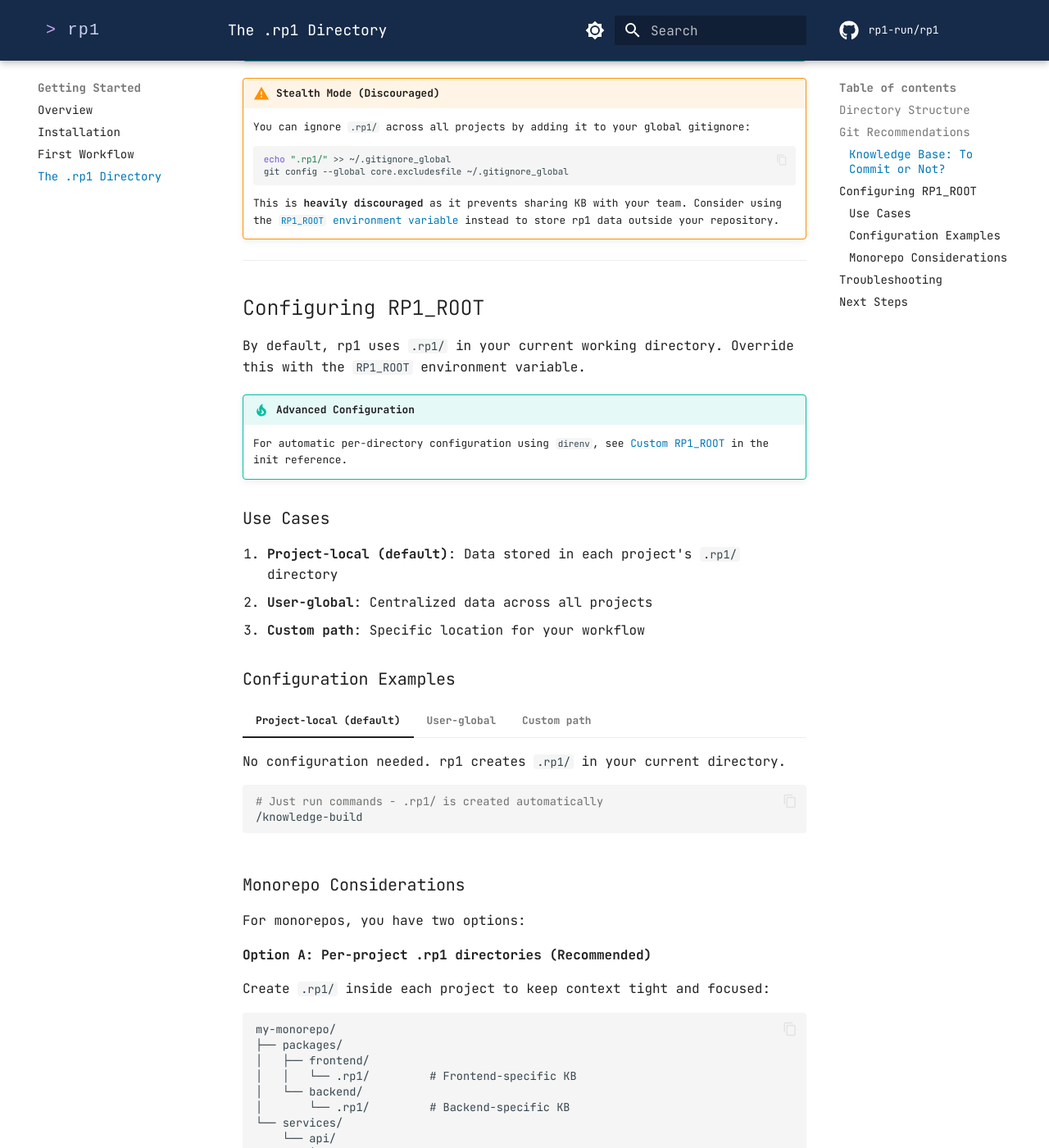
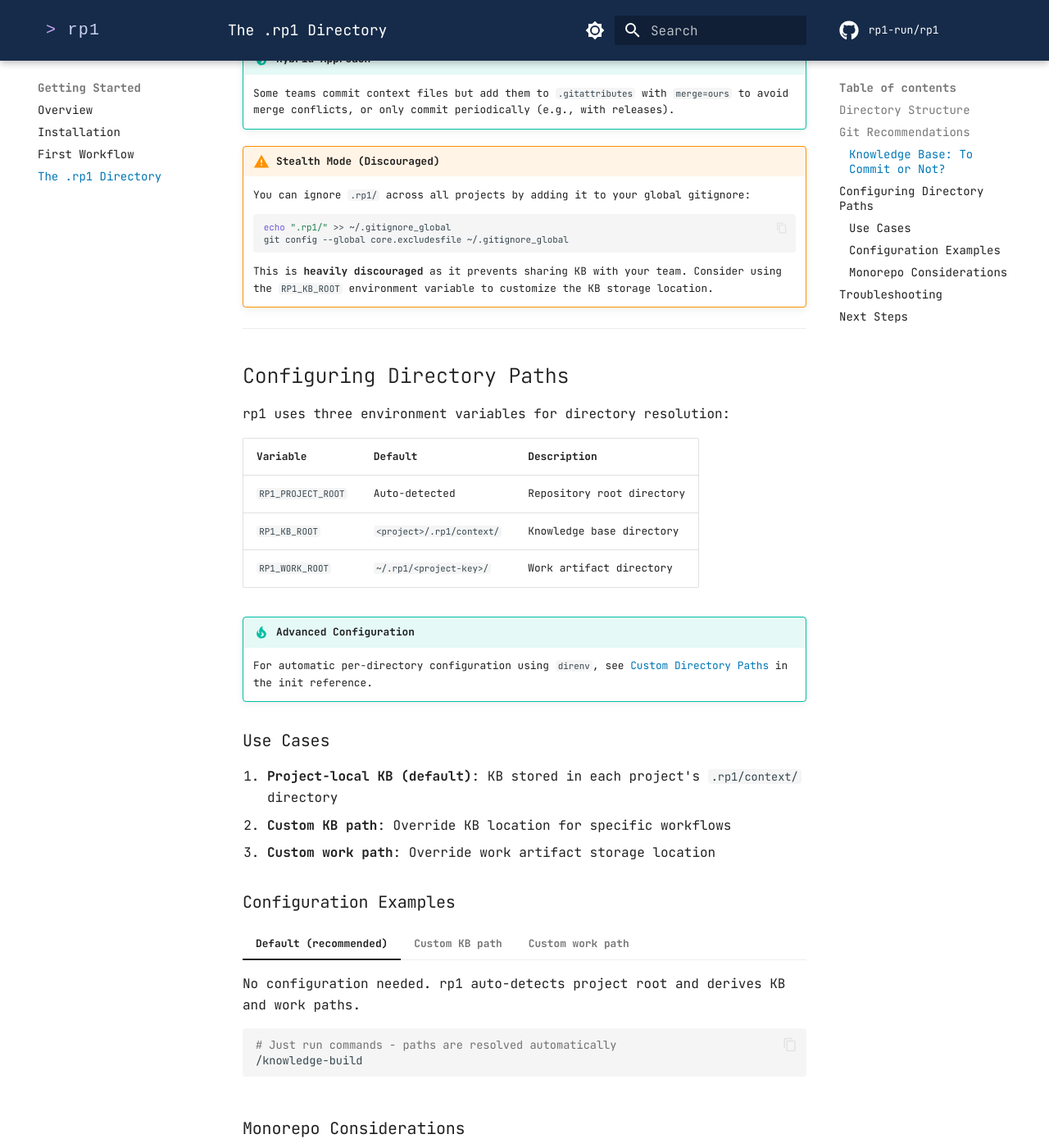
Before and after one commit to rp1-run/rp1, an MkDocs documentation site: the page built from docs/getting-started/rp1-directory.md, in a window 1280 px wide and 1400 px high, scrolled down 1514 px. Shown: the whole window at 82% size. Built offline with MkDocs 1.6.1 and Material for MkDocs 9.7.7, drawn with Linux system fonts in a browser that asks for light colours; comment, search, counter and statistics services are not loaded; some of the changed text lies outside the part shown.

Commit message:
feat(fix-dirs): implement TX-20260330-reinit-fix - fix reinit detection and stale docs
Fix detectReinitState to check legacy .rp1/work/ directory alongside external
workRoot for work content detection during re-initialization. Update stale
RP1_ROOT references in docs and eval YAMLs to use the new three-variable model.

Generated with AI

Co-Authored-By: rp1 <bot@rp1.run>

````diff
--- a/docs/getting-started/rp1-directory.md
+++ b/docs/getting-started/rp1-directory.md
@@ -1,32 +1,35 @@
 # The .rp1 Directory
 
-rp1 stores project-specific data in a `.rp1/` directory at your project root. This location can be customized via the `RP1_ROOT` environment variable ([see below](#configuring-rp1_root)). This guide explains the directory structure, what to commit vs ignore, and how to customize the storage location.
+rp1 stores project-specific knowledge base data in a `.rp1/` directory at your project root, while work artifacts are stored externally in `~/.rp1/<project-key>/`. This guide explains the directory structure, what to commit vs ignore, and how to customize storage locations using the `RP1_PROJECT_ROOT`, `RP1_KB_ROOT`, and `RP1_WORK_ROOT` environment variables.
 
 ---
 
 ## Directory Structure
 
 ```
-.rp1/
-├── context/              # Generated knowledge base (auto-generated)
-│   ├── index.md          # Project overview
-│   ├── architecture.md   # System architecture
-│   ├── modules.md        # Component breakdown
-│   ├── concept_map.md    # Domain concepts
-│   ├── patterns.md       # Implementation patterns
-│   ├── state.json        # Build state tracking (shareable)
-│   └── meta.json         # Local paths (NOT shareable - add to .gitignore)
-└── work/                 # Active development work
-    ├── charter.md        # Project charter (from /blueprint)
-    ├── prds/             # Product requirement documents
-    │   └── *.md          # PRD files created by /blueprint
-    ├── features/         # Feature development artifacts
-    │   └── <feature-id>/ # Per-feature directories
-    │       ├── requirements.md
-    │       ├── design.md
-    │       ├── tasks.md
-    │       └── field-notes.md
-    └── archives/         # Completed/archived features
+.rp1/                         # Project-local (RP1_KB_ROOT)
+├── context/                  # Generated knowledge base (auto-generated)
+│   ├── index.md              # Project overview
+│   ├── architecture.md       # System architecture
+│   ├── modules.md            # Component breakdown
+│   ├── concept_map.md        # Domain concepts
+│   ├── patterns.md           # Implementation patterns
+│   ├── state.json            # Build state tracking (shareable)
+│   └── meta.json             # Local paths (NOT shareable - add to .gitignore)
+├── config/                   # Project configuration
+└── settings.toml             # Directory and project settings
+
+~/.rp1/<project-key>/         # External work dir (RP1_WORK_ROOT)
+├── charter.md                # Project charter (from /blueprint)
+├── prds/                     # Product requirement documents
+│   └── *.md                  # PRD files created by /blueprint
+├── features/                 # Feature development artifacts
+│   └── <feature-id>/         # Per-feature directories
+│       ├── requirements.md
+│       ├── design.md
+│       ├── tasks.md
+│       └── field-notes.md
+└── archives/                 # Completed/archived features
 ```
 
 ---
@@ -61,60 +64,57 @@ The `.rp1/context/` directory contains your auto-generated knowledge base. There
     git config --global core.excludesfile ~/.gitignore_global
     ```
 
-    This is **heavily discouraged** as it prevents sharing KB with your team. Consider using the [`RP1_ROOT` environment variable](#configuring-rp1_root) instead to store rp1 data outside your repository.
+    This is **heavily discouraged** as it prevents sharing KB with your team. Consider using the `RP1_KB_ROOT` environment variable to customize the KB storage location.
 
 ---
 
-## Configuring RP1_ROOT
+## Configuring Directory Paths
 
-By default, rp1 uses `.rp1/` in your current working directory. Override this with the `RP1_ROOT` environment variable.
+rp1 uses three environment variables for directory resolution:
+
+| Variable | Default | Description |
+|----------|---------|-------------|
+| `RP1_PROJECT_ROOT` | Auto-detected | Repository root directory |
+| `RP1_KB_ROOT` | `<project>/.rp1/context/` | Knowledge base directory |
+| `RP1_WORK_ROOT` | `~/.rp1/<project-key>/` | Work artifact directory |
 
 !!! tip "Advanced Configuration"
-    For automatic per-directory configuration using `direnv`, see [Custom RP1_ROOT](../reference/cli/init.md#custom-rp1_root) in the init reference.
+    For automatic per-directory configuration using `direnv`, see [Custom Directory Paths](../reference/cli/init.md#custom-rp1_root) in the init reference.
 
 ### Use Cases
 
-1. **Project-local (default)**: Data stored in each project's `.rp1/` directory
-2. **User-global**: Centralized data across all projects
-3. **Custom path**: Specific location for your workflow
+1. **Project-local KB (default)**: KB stored in each project's `.rp1/context/` directory
+2. **Custom KB path**: Override KB location for specific workflows
+3. **Custom work path**: Override work artifact storage location
 
 ### Configuration Examples
 
-=== "Project-local (default)"
+=== "Default (recommended)"
 
-    No configuration needed. rp1 creates `.rp1/` in your current directory.
+    No configuration needed. rp1 auto-detects project root and derives KB and work paths.
 
     ```bash
-    # Just run commands - .rp1/ is created automatically
+    # Just run commands - paths are resolved automatically
     /knowledge-build
     ```
 
-=== "User-global"
+=== "Custom KB path"
 
-    Centralize rp1 data in your home directory with per-project subdirectories:
+    Override the knowledge base location:
 
     ```bash
-    # Add to ~/.bashrc or ~/.zshrc (include project name)
-    export RP1_ROOT="$HOME/.rp1-global/my-project/"
+    # Add to ~/.bashrc or ~/.zshrc
+    export RP1_KB_ROOT="/path/to/custom/kb"
     ```
 
-    !!! note
-        Include a project-specific subdirectory to keep each project's KB separate. The knowledge base is project-specific and shouldn't be shared across different codebases.
+=== "Custom work path"
 
-=== "Custom path"
-
-    Set a specific location per-session or per-command:
+    Override where work artifacts are stored:
 
     ```bash
-    # Per-session
-    export RP1_ROOT="/path/to/custom/rp1"
-
-    # Or per-command (Claude Code)
-    RP1_ROOT=/custom/path /knowledge-build
+    # Add to ~/.bashrc or ~/.zshrc
+    export RP1_WORK_ROOT="/path/to/custom/work"
     ```
-
-    !!! tip
-        Use [direnv](../reference/cli/init.md#custom-rp1_root) to automatically set `RP1_ROOT` when you enter a project directory.
 
 ### Monorepo Considerations
 
@@ -181,20 +181,21 @@ rp1 automatically detects monorepo structures and creates project-specific secti
 
 ??? question "KB building in wrong location?"
 
-    Check your `RP1_ROOT` environment variable:
+    Check your `RP1_KB_ROOT` environment variable:
 
     ```bash
-    echo $RP1_ROOT
+    echo $RP1_KB_ROOT
     ```
 
     If set unexpectedly, unset it or override per-command.
 
 ??? question "Feature files not found?"
 
-    Ensure you're in the correct directory. Feature commands look for files in `{RP1_ROOT}/work/features/{feature-id}/`.
+    Ensure you're in the correct directory. Feature commands look for files in `${RP1_WORK_ROOT}/features/{feature-id}/`.
 
     ```bash
-    ls .rp1/work/features/
+    # Check your resolved work directory
+    rp1 agent-tools rp1-root-dir
     ```
 
 ---
````
Also changed, not shown: docs/reference/base/deep-research.md (+5 -5 lines), docs/reference/dev/build-fast.md (+3 -3 lines), 3 other files.
